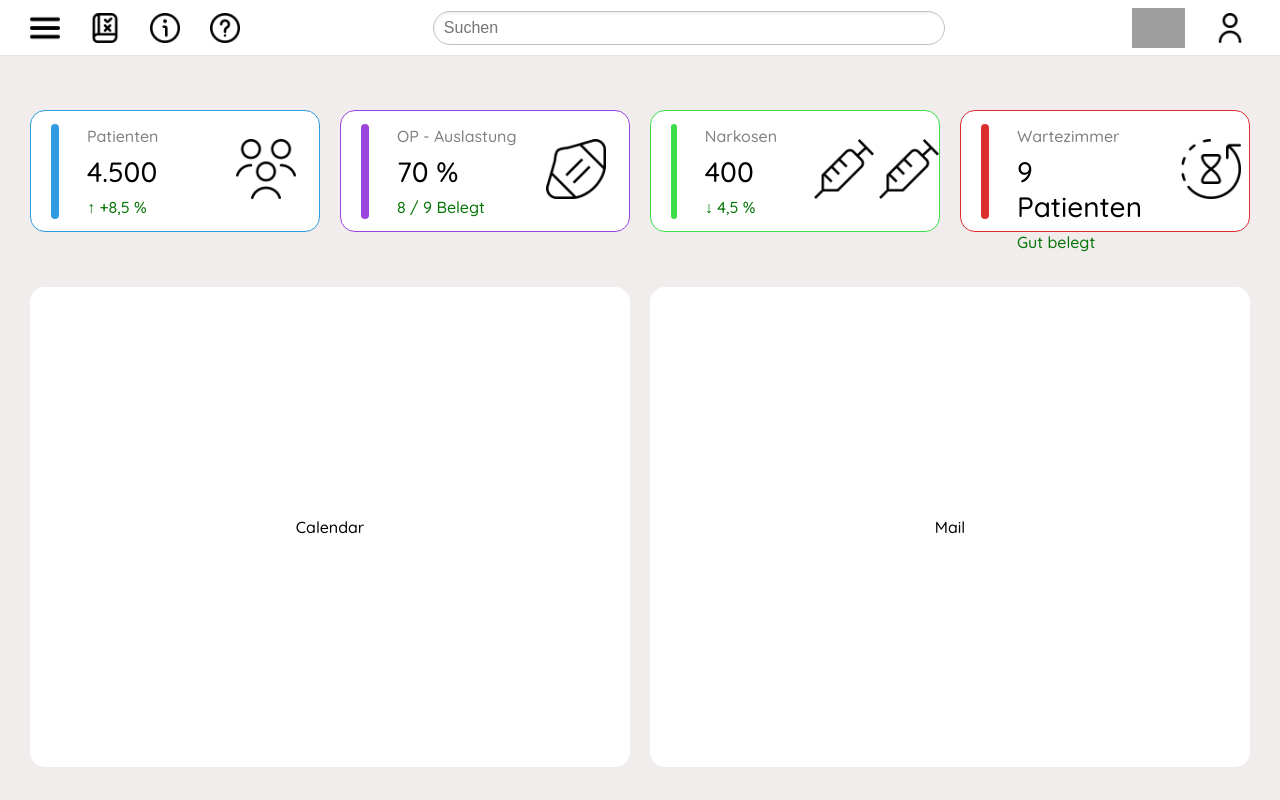
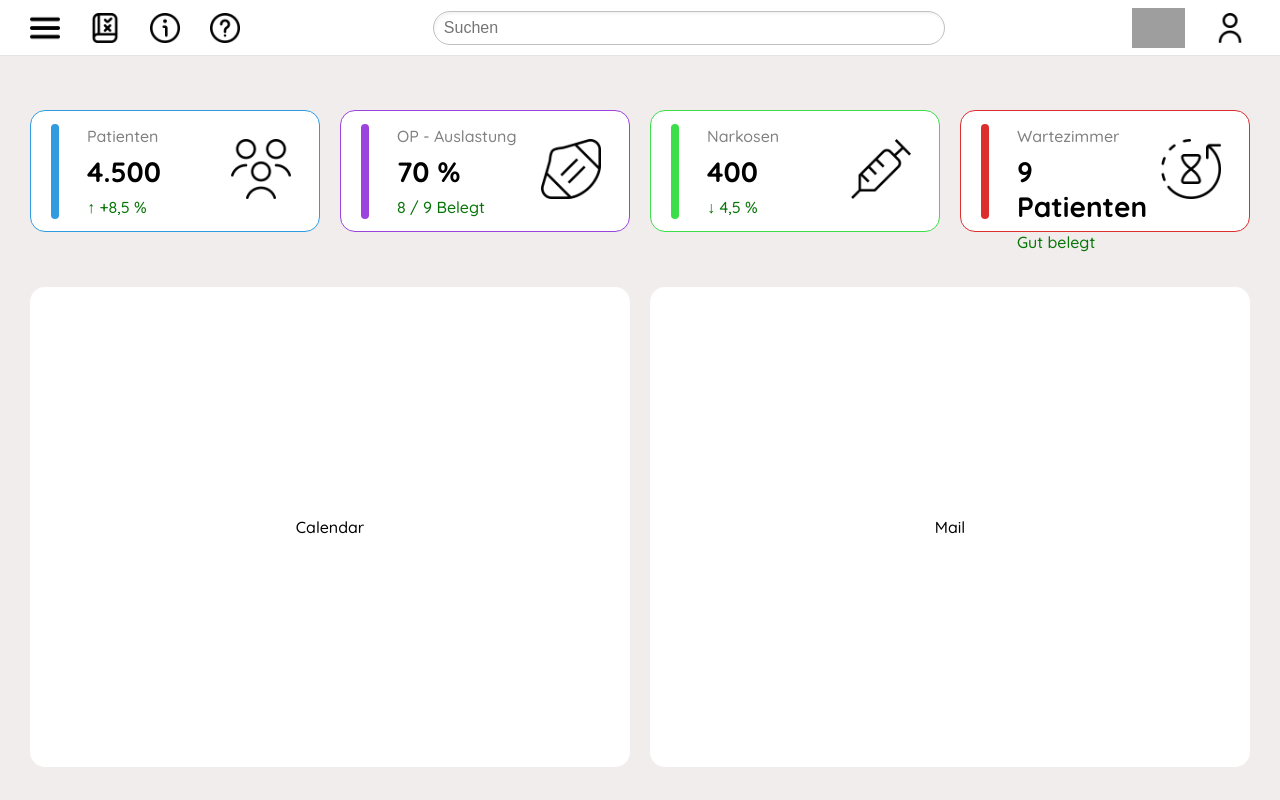
Before and after one commit to AndreNeb/diplomarbeit_fe, a React (Create React App) app: page / in a window 1280 px wide. Built offline with nearby package versions, Linux system fonts and the light colour scheme; grey boxes are pictures that could not be loaded.

Commit message:
Finished small Widgets

```diff
--- a/src/App.jsx
+++ b/src/App.jsx
@@ -76,9 +76,7 @@ function App() {
                     <div>
                         <img src={spritze} className="small-widgets-picture-layout" alt="Spritze"/>
                     </div>
-                    <div>
-                        <img src={spritze} className="small-widgets-picture-layout" alt="Spritze"/>
-                    </div>
+
                 </div>
                 <div className="general-small-widget-layout small-widget4">
                     <div className="small-widgets-color small-widget4-color-patienten">
@@ -90,7 +88,7 @@ function App() {
                         <div className="small-widgets-text-bottom">Gut belegt</div>
                     </div>
                     <div>
-                        <img src={wartezimmer} className="small-widgets-picture-layout wartezimmer-picture-layout" alt="Wartezimmer"/>
+                        <img src={wartezimmer} className="small-widgets-picture-layout" alt="Wartezimmer"/>
                     </div>
                 </div>
             </div>
--- a/src/stylesheets/homepage-widgets/small-widgets.css
+++ b/src/stylesheets/homepage-widgets/small-widgets.css
@@ -32,13 +32,9 @@
 }
 
 .small-widgets-picture-layout {
-    margin-left: 5px;
+    margin-right: 20px;
     width: 60px;
     height: 60px;
-}
-
-.wartezimmer-picture-layout {
-    margin-left: 20px;
 }
 
 .small-widgets-text {
@@ -58,7 +54,7 @@
 
 .small-widgets-text-middle {
     font-size: 28px;
-    font-weight: 500;
+    font-weight: 700;
     margin-top: 8px;
     margin-bottom: 8px;
 
```
